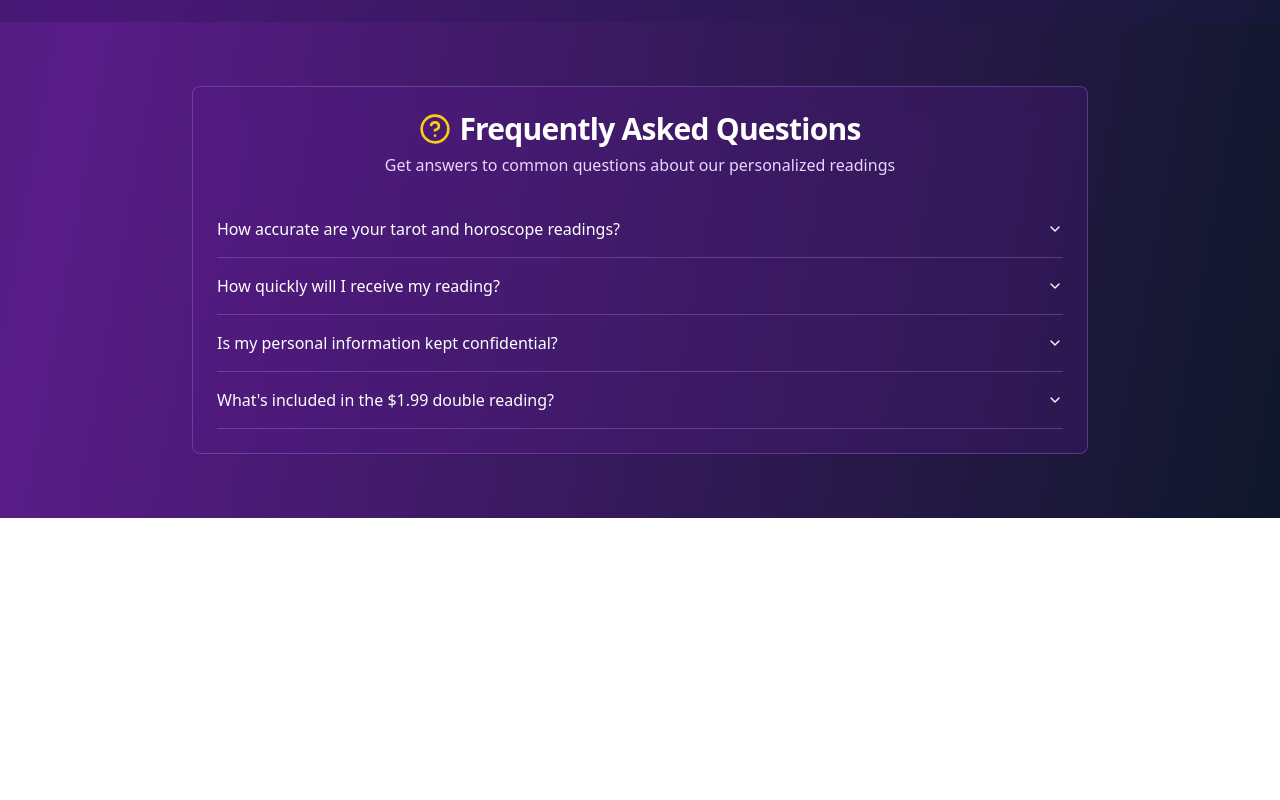
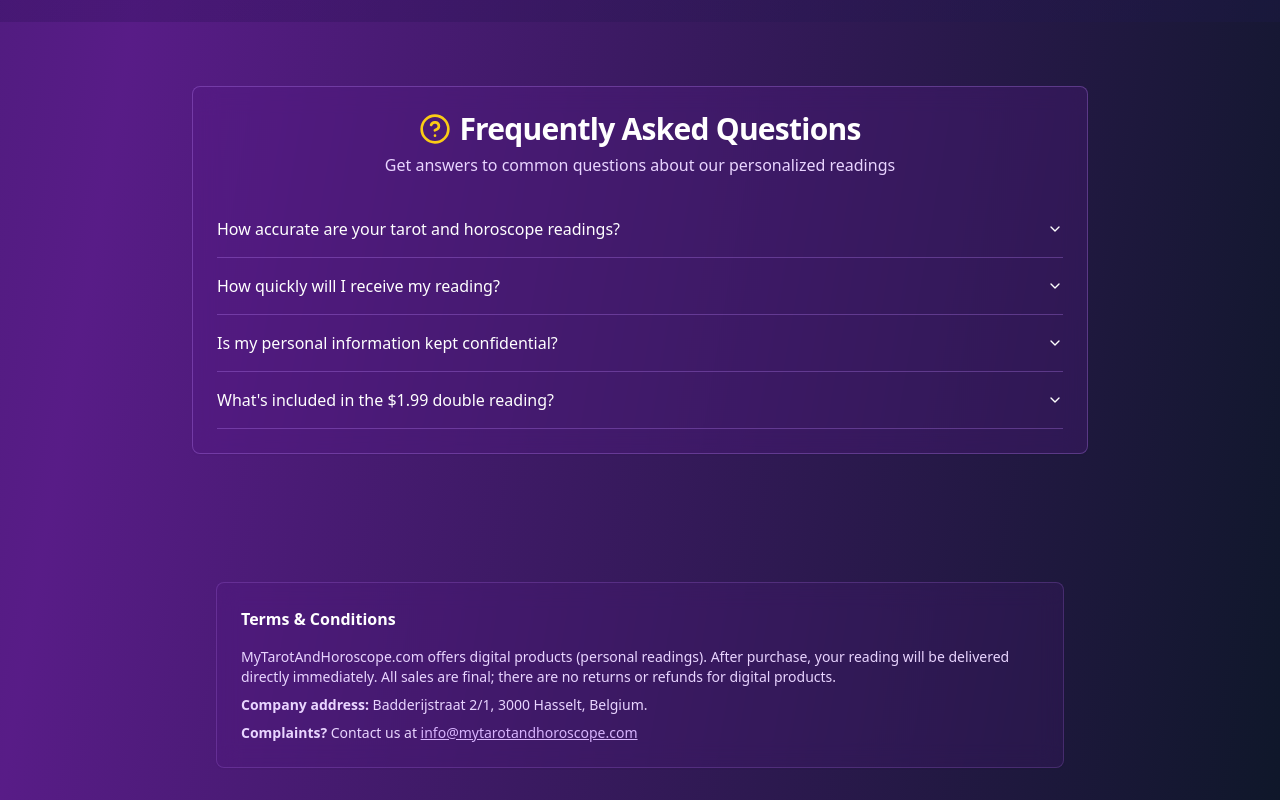
Before and after one commit to jamies666/stellar-future-decoded, a React (Vite) app: page / in a window 1280 px wide. Shown: the part 6699-7499 px from the top of the page. Before the commit the page ends 7217 px from the top, so only its background shows below. Built offline with nearby package versions, Linux system fonts and the light colour scheme.

Commit message:
Add disclaimer to the bottom of the page
Added a terms and conditions disclaimer to the bottom of the page, including information about digital products, sales, company address, and contact information.

```diff
--- /dev/null
+++ b/src/components/Footer.tsx
@@ -0,0 +1,35 @@
+
+import { Card, CardContent } from "@/components/ui/card";
+
+const Footer = () => {
+  return (
+    <footer className="mt-16 pb-8">
+      <div className="max-w-4xl mx-auto px-6">
+        <Card className="bg-purple-900/20 border-purple-400/20 backdrop-blur-md">
+          <CardContent className="p-6">
+            <h3 className="text-white font-semibold mb-4">Terms & Conditions</h3>
+            <div className="text-purple-200 text-sm space-y-2">
+              <p>
+                MyTarotAndHoroscope.com offers digital products (personal readings). After purchase, your reading will be delivered directly immediately. All sales are final; there are no returns or refunds for digital products.
+              </p>
+              <p>
+                <strong>Company address:</strong> Badderijstraat 2/1, 3000 Hasselt, Belgium.
+              </p>
+              <p>
+                <strong>Complaints?</strong> Contact us at{" "}
+                <a
+                  href="mailto:info@mytarotandhoroscope.com"
+                  className="text-purple-300 hover:text-purple-100 underline"
+                >
+                  info@mytarotandhoroscope.com
+                </a>
+              </p>
+            </div>
+          </CardContent>
+        </Card>
+      </div>
+    </footer>
+  );
+};
+
+export default Footer;
--- a/src/pages/Index.tsx
+++ b/src/pages/Index.tsx
@@ -12,6 +12,7 @@ import UserDashboard from "@/components/UserDashboard";
 import StickyCTA from "@/components/StickyCTA";
 import TestimonialSection from "@/components/TestimonialSection";
 import FAQSection from "@/components/FAQSection";
+import Footer from "@/components/Footer";
 
 const Index = () => {
   const [isAuthModalOpen, setIsAuthModalOpen] = useState(false);
@@ -277,6 +278,9 @@ const Index = () => {
           />
         )}
 
+        {/* Footer with disclaimer */}
+        <Footer />
+
         {/* Sticky CTA for mobile */}
         {!user && (
           <StickyCTA onGetStarted={() => setIsAuthModalOpen(true)} />
```
